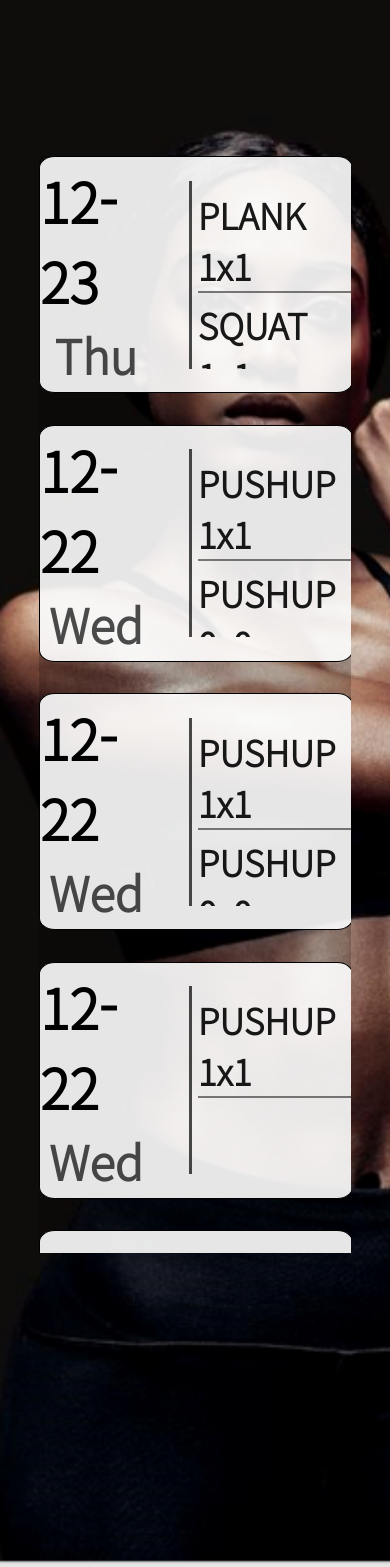
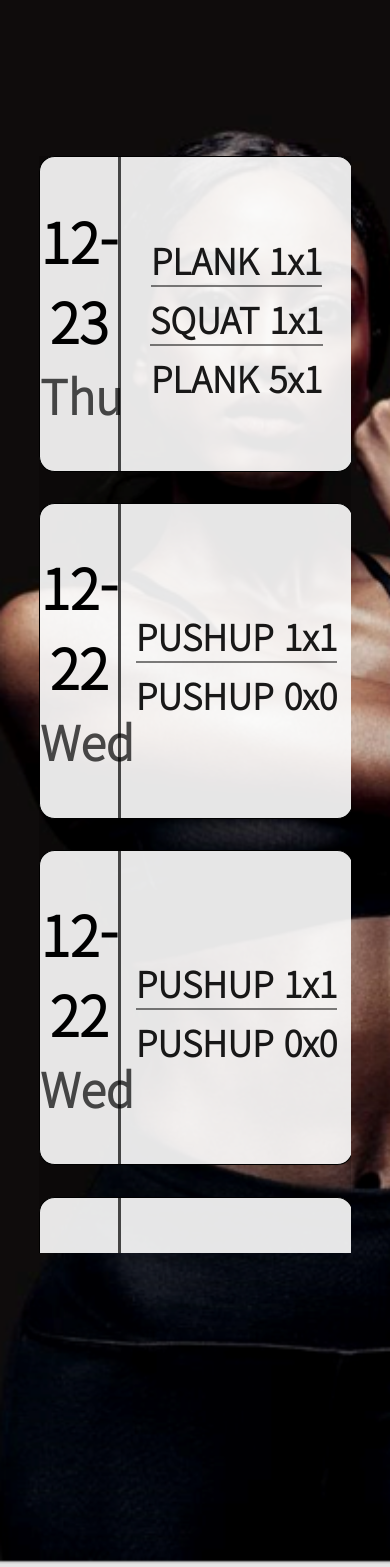
Before and after one commit to CarryVan/Real_Time_Virtual_Home_Trainer, a FastAPI app: page /record.html in a window 390 px wide. Shown: the part 157-1724 px from the top of the page. Run offline with FastAPI, Linux system fonts and the light colour scheme; data comes from the database, SQL or seed files in the repository.

Commit message:
responsive web

```diff
--- a/static/pose_estimation.css
+++ b/static/pose_estimation.css
@@ -6,13 +6,6 @@
   margin:0px;
   padding: 0px;
   color: #000;
-}
-
-.line{
-  width: 35px;
-  height: 4px;
-  background: white;
-  margin: 6px;
 }
 
 nav{
@@ -204,18 +187,15 @@ nav .hamburger {
   position: relative;
   background-color:rgba(255, 255, 255, 0.9);
   border-radius: 5%;;
-    height:15vh;
+  height:20vh;
   width:100%;
   border: 1px solid black;
   margin-bottom: 2vh;
-
-    display:flex;
-    justify-content: center;
-    align-items: center;
 }
 
 .inner{
-    height: 80%;
+  position: relative;
+  height: 100%;
   width: 100%;
 
   display:flex;
@@ -228,7 +208,7 @@ nav .hamburger {
   justify-content: center;
   align-items: center;
   flex-direction: column;
-    margin-right: 2vh;
+  width:25%;
 }
 
 .inner .date .title{
@@ -236,12 +216,15 @@ nav .hamburger {
   height:30%;
   font-size: 3.5vh;
   font-weight: bold;
+  text-align: center;
 }
 
 .inner .date .dw{
   height:30%;
+  width:100%;
   font-size: 3vh;
   font-weight: bold;
+  text-align: center;
   color: rgba(0, 0, 0, 0.7)
 }
 
@@ -252,12 +235,9 @@ nav .hamburger {
 }
 
 .inner .workout{
-    height:100%;
-    width:60%;
+  width:75%;
   overflow: auto;
   display:flex;
-    justify-content: top;
-    align-items: center;
   flex-direction: column;
 }
 
--- a/templates/record.html
+++ b/templates/record.html
@@ -55,10 +55,6 @@
       .then(data => {
 
         for (var i = 0; i < data.length; i++){
-
-         // var t1 = document.getElementById("t_".concat(String(i+1), "1"))
-          //var t2 = document.getElementById("t_".concat(String(i+1), "2"))
-          //var w = document.getElementById("w_".concat(String(i+1)))
 
           var frame = document.getElementById("frame")
 
```
Also changed, not shown: other parts of static/pose_estimation.css (+45 -24 lines), 1 other file. Lines whose indentation alone changed are shown as unchanged.
